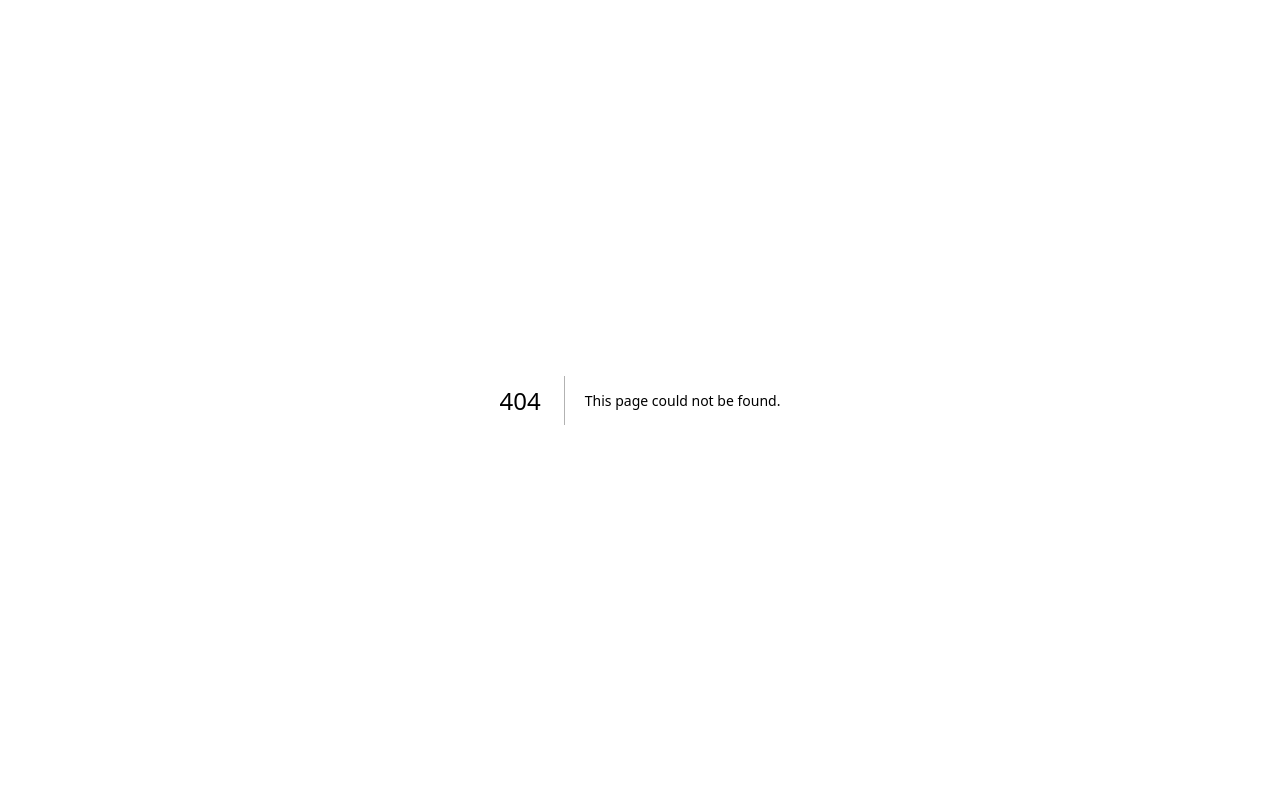
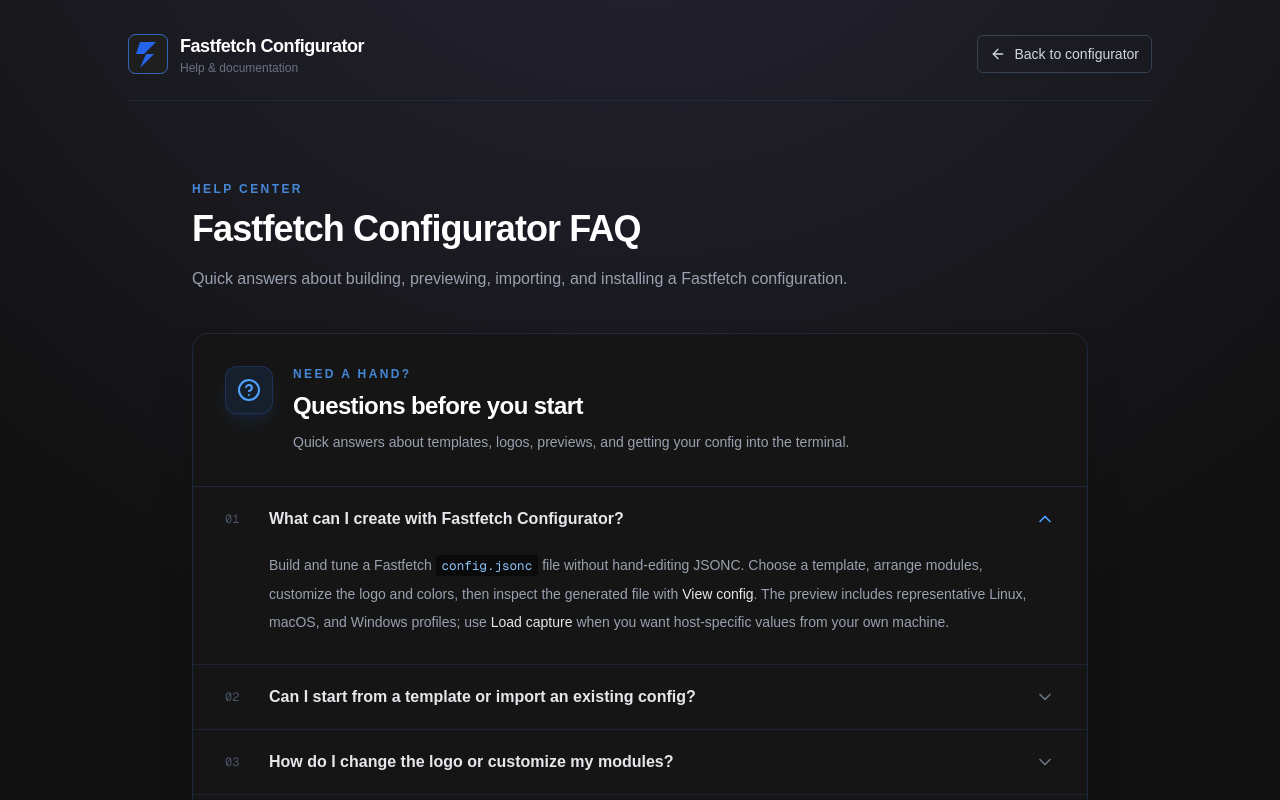
Before and after one commit to jmdspeedy/fastfetch-configurator, a Next.js app: page /faq in a window 1280 px wide. Before the commit this address had no page. Shown: the top 800 px of the page. Built offline with nearby package versions, Linux system fonts and the light colour scheme.

Commit message:
Move FAQ into dedicated route

```diff
--- /dev/null
+++ b/src/app/faq/page.tsx
@@ -0,0 +1,53 @@
+import type { Metadata } from 'next';
+import Image from 'next/image';
+import Link from 'next/link';
+import { ArrowLeft } from 'lucide-react';
+import FaqSection from '@/components/FaqSection';
+
+export const metadata: Metadata = {
+  title: 'Fastfetch Configurator FAQ | Help & Documentation',
+  description: 'Find answers about Fastfetch templates, logos, previews, configuration imports, and deployment.',
+};
+
+export default function FaqPage() {
+  return (
+    <main className="min-h-screen bg-[#111111] bg-[radial-gradient(ellipse_80%_80%_at_50%_-20%,rgba(120,119,198,0.2),rgba(255,255,255,0))] px-6 py-6 text-gray-200 sm:py-8">
+      <div className="mx-auto max-w-5xl">
+        <header className="flex items-center justify-between border-b border-gray-800 pb-6">
+          <Link
+            href="/"
+            className="group flex items-center gap-3 rounded-lg focus-visible:outline-none focus-visible:ring-2 focus-visible:ring-blue-500/80 focus-visible:ring-offset-2 focus-visible:ring-offset-[#111111]"
+            aria-label="Return to Fastfetch Configurator"
+          >
+            <Image src="/logo.svg" alt="" width={40} height={40} className="h-10 w-10" />
+            <div>
+              <p className="text-lg font-semibold tracking-tight text-white transition-colors group-hover:text-blue-300 motion-reduce:transition-none">
+                Fastfetch Configurator
+              </p>
+              <p className="text-xs text-gray-500">Help &amp; documentation</p>
+            </div>
+          </Link>
+
+          <Link
+            href="/"
+            className="inline-flex items-center gap-2 rounded-md border border-gray-700 px-3 py-2 text-sm text-gray-300 transition-colors hover:border-blue-500/50 hover:bg-blue-500/10 hover:text-white focus-visible:outline-none focus-visible:ring-2 focus-visible:ring-blue-500/80 focus-visible:ring-offset-2 focus-visible:ring-offset-[#111111] motion-reduce:transition-none"
+          >
+            <ArrowLeft className="h-4 w-4" aria-hidden="true" />
+            <span className="hidden sm:inline">Back to configurator</span>
+            <span className="sm:hidden">Back</span>
+          </Link>
+        </header>
+
+        <div className="mx-auto max-w-4xl pb-10 pt-14 sm:pt-20">
+          <p className="mb-3 text-xs font-semibold uppercase tracking-[0.2em] text-blue-400/80">Help center</p>
+          <h1 className="text-3xl font-bold tracking-tight text-white sm:text-4xl">Fastfetch Configurator FAQ</h1>
+          <p className="mt-4 max-w-2xl text-base leading-7 text-gray-400">
+            Quick answers about building, previewing, importing, and installing a Fastfetch configuration.
+          </p>
+        </div>
+
+        <FaqSection />
+      </div>
+    </main>
+  );
+}
--- a/src/app/page.tsx
+++ b/src/app/page.tsx
@@ -7,23 +7,16 @@
 import AppearanceControls from '@/components/AppearanceControls';
 import HeaderControls from '@/components/HeaderControls';
 import WelcomeScreen from '@/components/WelcomeScreen';
-import FaqSection from '@/components/FaqSection';
 
 export default function Home() {
   const [showWelcome, setShowWelcome] = useState(true);
 
-  const handleViewFaq = () => {
-    setShowWelcome(false);
-    requestAnimationFrame(() => {
-      document.getElementById('faq')?.scrollIntoView({ behavior: 'smooth', block: 'start' });
-    });
-  };
+  if (showWelcome) {
+    return <WelcomeScreen onComplete={() => setShowWelcome(false)} />;
+  }
 
   return (
-    <>
-      {showWelcome && <WelcomeScreen onComplete={() => setShowWelcome(false)} onViewFaq={handleViewFaq} />}
-
-      <main id="editor" className="min-h-screen bg-[#111111] text-gray-200 p-6 flex flex-col gap-6">
+    <main id="editor" className="min-h-screen bg-[#111111] text-gray-200 p-6 flex flex-col gap-6">
       {/* Header */}
       <header className="flex items-center justify-between border-b border-gray-800 pb-6">
         <div className="flex items-center gap-3">
@@ -58,8 +51,6 @@
         </div>
       </div>
 
-      <FaqSection />
-      </main>
-    </>
+    </main>
   );
 }
--- a/src/components/FaqSection.tsx
+++ b/src/components/FaqSection.tsx
@@ -61,9 +61,8 @@
 export default function FaqSection() {
   return (
     <section
-      id="faq"
       aria-labelledby="faq-title"
-      className="scroll-mt-6 mt-12 border-t border-gray-800 pt-12 max-w-4xl mx-auto pb-12"
+      className="mx-auto max-w-4xl pb-12"
     >
       <div className="overflow-hidden rounded-2xl border border-gray-800 bg-[#161616]/90 shadow-2xl shadow-black/20">
         <div className="flex flex-col gap-5 border-b border-gray-800 p-6 sm:flex-row sm:items-start sm:p-8">
--- a/src/components/HeaderControls.tsx
+++ b/src/components/HeaderControls.tsx
@@ -19,7 +19,7 @@
   return (
     <div className="flex items-center gap-3">
       <a
-        href="#faq"
+        href="/faq"
         aria-label="View FAQ"
         className="flex items-center gap-2 px-3 py-2 text-gray-400 transition-colors hover:text-white focus-visible:outline-none focus-visible:ring-2 focus-visible:ring-blue-500/80 focus-visible:ring-offset-2 focus-visible:ring-offset-[#111111] motion-reduce:transition-none"
         title="View FAQ"
--- a/src/components/WelcomeScreen.tsx
+++ b/src/components/WelcomeScreen.tsx
@@ -1,12 +1,12 @@
 import React, { useState, useRef, useEffect } from 'react';
 import Image from 'next/image';
+import Link from 'next/link';
 import { FileCode, Upload, CircleHelp, ArrowRight, Copy, Check, Loader2, RefreshCw, ChevronLeft, Monitor } from 'lucide-react';
 import { useConfigStore } from '@/store/config';
 import { detectClientPlatform } from '@/utils/platform';
 
 interface WelcomeScreenProps {
     onComplete: () => void;
-    onViewFaq?: () => void;
 }
 
 interface Template {
@@ -21,7 +21,7 @@
     type: string;
 }
 
-export default function WelcomeScreen({ onComplete, onViewFaq }: WelcomeScreenProps) {
+export default function WelcomeScreen({ onComplete }: WelcomeScreenProps) {
     const [importMode, setImportMode] = useState(false);
     const [templateMode, setTemplateMode] = useState(false);
     const [templates, setTemplates] = useState<Template[]>([]);
@@ -309,20 +309,17 @@
                         </div>
                         </div>
 
-                        {onViewFaq && (
                         <div className="relative mt-8 flex justify-center">
-                                <button
-                                    type="button"
-                                    onClick={onViewFaq}
+                            <Link
+                                href="/faq"
                                 className="group inline-flex items-center gap-2 rounded-full border border-gray-800 bg-black/20 px-4 py-2 text-sm text-gray-400 transition-colors hover:border-blue-500/40 hover:bg-blue-500/10 hover:text-blue-300 focus-visible:outline-none focus-visible:ring-2 focus-visible:ring-blue-500/80 focus-visible:ring-offset-2 focus-visible:ring-offset-[#0a0a0a] motion-reduce:transition-none"
                             >
                                 <CircleHelp className="h-4 w-4" aria-hidden="true" />
                                 Need a quick answer?
                                 <span className="text-gray-600 group-hover:text-blue-400">Browse FAQ</span>
                                 <ArrowRight className="h-4 w-4 transition-transform group-hover:translate-x-0.5 motion-reduce:transition-none" aria-hidden="true" />
-                                </button>
+                            </Link>
                         </div>
-                        )}
                     </>
                 ) : templateMode ? (
                     // Template Selection Mode
```
Lines whose indentation alone changed are shown as unchanged.
